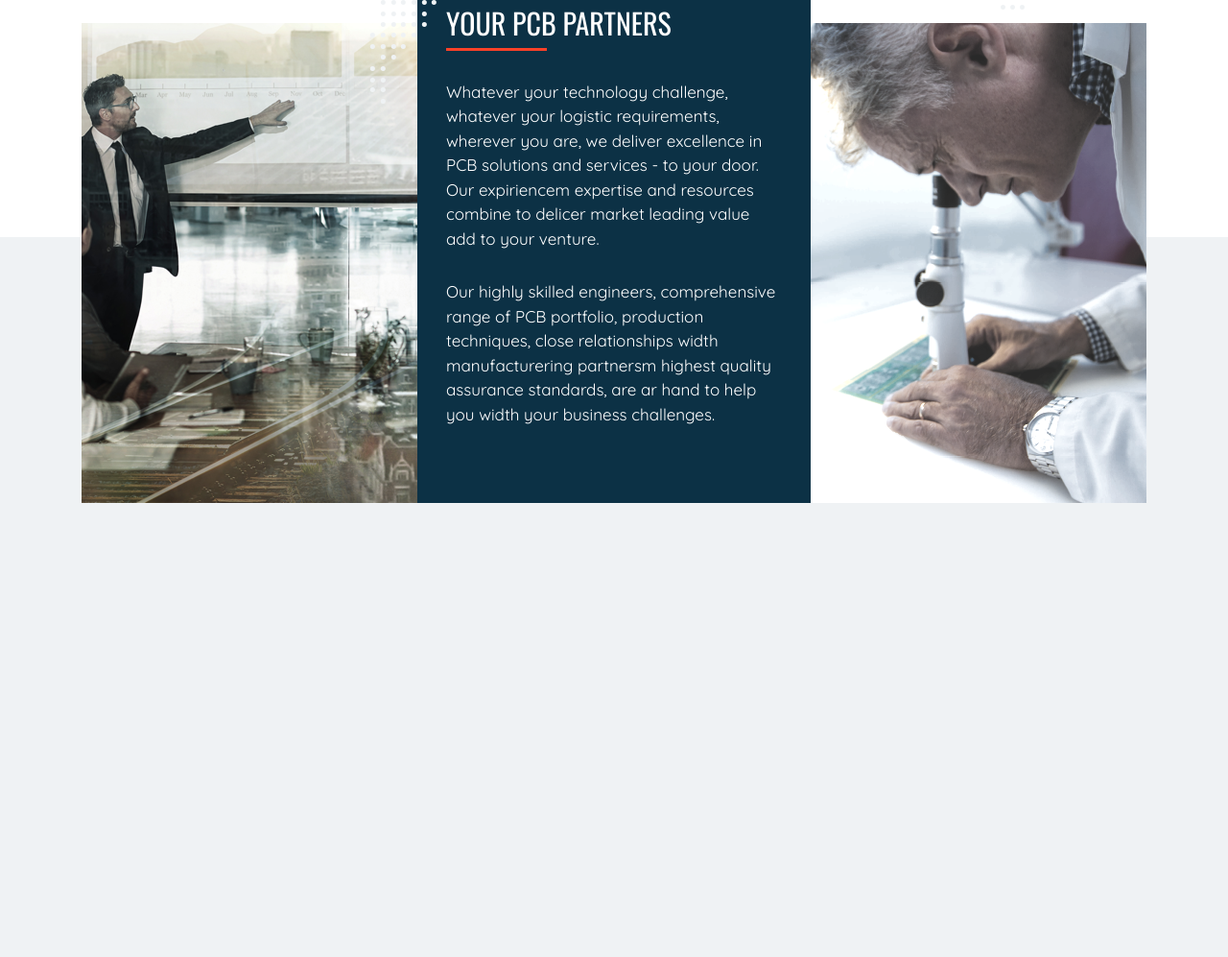
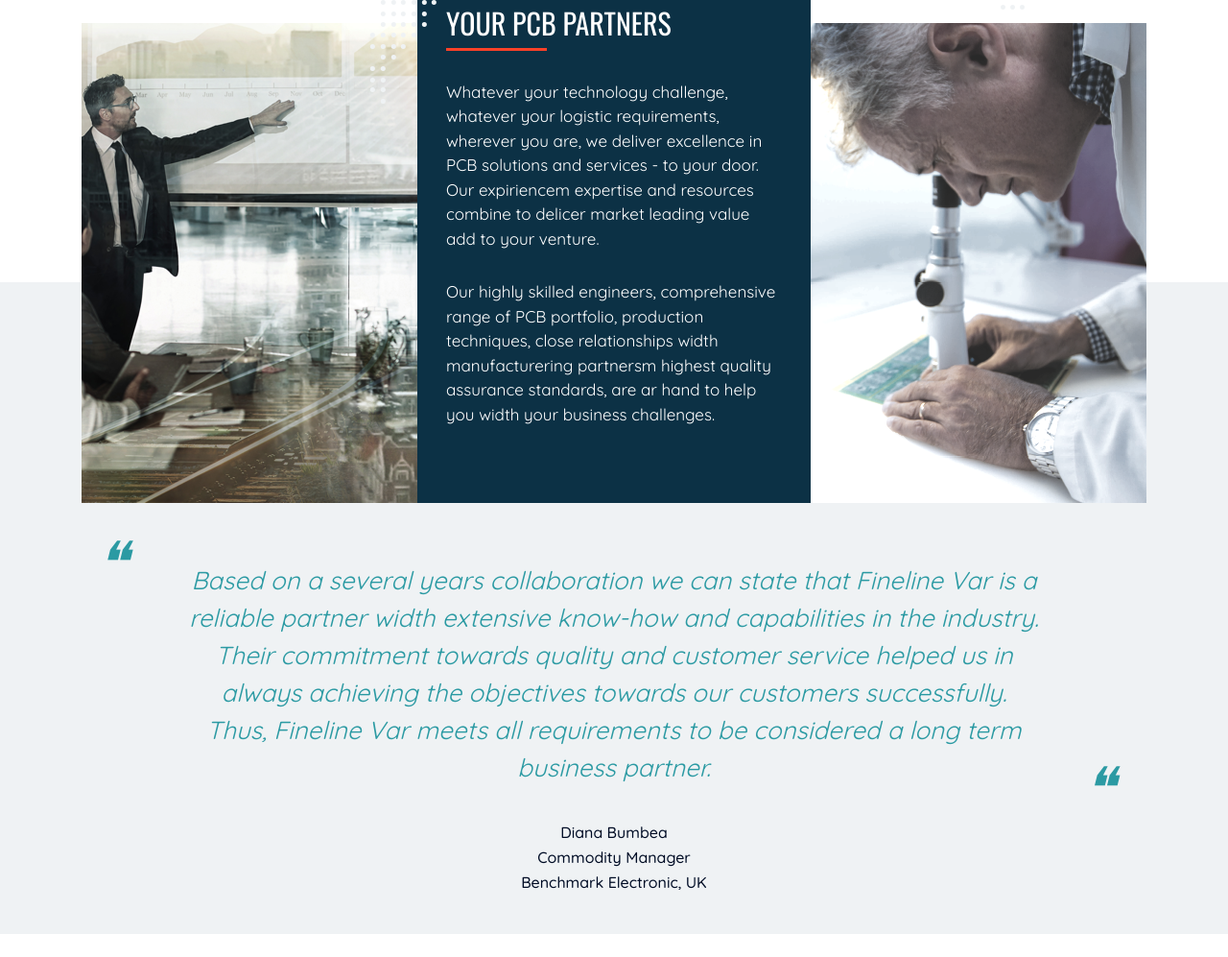
Before and after one commit to korsikov009/fineline, a website: page src/index.html in a window 1280 px wide. Shown: the part 1123-2120 px from the top of the page at 96% size. After the commit the page ends 2096 px from the top, so only its background shows below. Drawn offline with nearby package versions, Linux system fonts and the light colour scheme.

Commit message:
Finished section about (did "quote")

```diff
--- a/src/index.html
+++ b/src/index.html
@@ -95,6 +95,16 @@
                 </div>
                 <div class="about__partners-photo"><img src="img/pictures/partners-2.png" alt="photo"></div>
             </div>
+            <div class="about__quotation">
+                <div class="about__quotation-container row flex-column align-items-center">
+                    <div class="about__quotation-quote col-1 align-self-start">&#10077;</div>
+                    <blockquote class="about__quotation-text col-10">Based on a several years collaboration we can state that Fineline Var is a reliable partner width extensive know-how and capabilities in the industry.<br>Their commitment towards quality and customer service helped us in always achieving the objectives towards our customers successfully.<br>Thus, Fineline Var meets all requirements to be considered a long term business partner.</blockquote>
+                    <div class="about__quotation-quote col-1 align-self-end">&#10077;</div>
+                </div>
+                <p class="about__quotation-name">Diana Bumbea</p>
+                <p class="about__quotation-post">Commodity Manager</p>
+                <p class="about__quotation-place">Benchmark Electronic, UK</p>
+            </div>
         </div>
     </section>
 </body>
--- a/src/scss/_about.scss
+++ b/src/scss/_about.scss
@@ -1,6 +1,5 @@
 .about {
-  background-image: linear-gradient(to bottom, #fff 50%, #EFF2F4 50%);
-  height: 1500px;
+  background-image: linear-gradient(to bottom, #fff 54%, #EFF2F4 54%);
 
   &__container {
     height: 100%;
@@ -43,19 +42,18 @@
     display: flex;
     align-items: flex-end;
     margin-top: -140px;
-  }
 
-  &__partners-item {
+    &-item {
       background-color: #0C3145;
       padding: 35px 30px 50px;
       color: #fff;
     }
 
-  &__partners-photo {
+    &-photo {
       font-size: 0;
     }
 
-  &__partners-title {
+    &-title {
       font: normal 3rem/1.4 "Oswald", sans-serif;
       text-transform: uppercase;
       margin: 0;
@@ -69,8 +67,41 @@
       }
     }
 
-  &__partners-text {
+    &-text {
       font: normal 1.7rem/1.5 "Quicksand", sans-serif;
       margin: 3rem 0;
     }
   }
+
+  &__quotation {
+    padding: 60px 0 40px;
+    text-align: center;
+
+    &-container {
+      margin-bottom: 35px;
+    }
+
+    &-text {
+      font: italic normal 2.6rem/1.5 "Quicksand", sans-serif;
+      text-align: center;
+      color: #2B9AA3;
+      margin: 0;
+    }
+
+    &-quote {
+      text-align: center;
+      font: italic normal 6rem/1px "Quicksand", sans-serif;
+      color: #2B9AA3;
+
+      &:last-child {
+        text-align: left;
+      }
+    }
+
+    &-name, &-post, &-place {
+      font: 500 1.6rem/1.5 "Quicksand", sans-serif;
+      margin: 0.2rem 0;
+      color: #010D26
+    }
+  }
+}
--- a/src/scss/_fonts.scss
+++ b/src/scss/_fonts.scss
@@ -27,3 +27,5 @@
 @import url('https://fonts.googleapis.com/css?family=Montserrat:200,200i,300,300i,400,400i,500,500i,600,600i,700,700i,800,800i');
 @import url('https://fonts.googleapis.com/css?family=Open+Sans:300,300i,400,400i,600,600i,700,700i,800,800i');
 @import url('https://fonts.googleapis.com/css?family=Quicksand:300,400,500,700');
+//oswald normal, 500, 300
+//Quicksand normal
```
Also changed, not shown: src/css/styles.css. Lines whose indentation alone changed are shown as unchanged.
